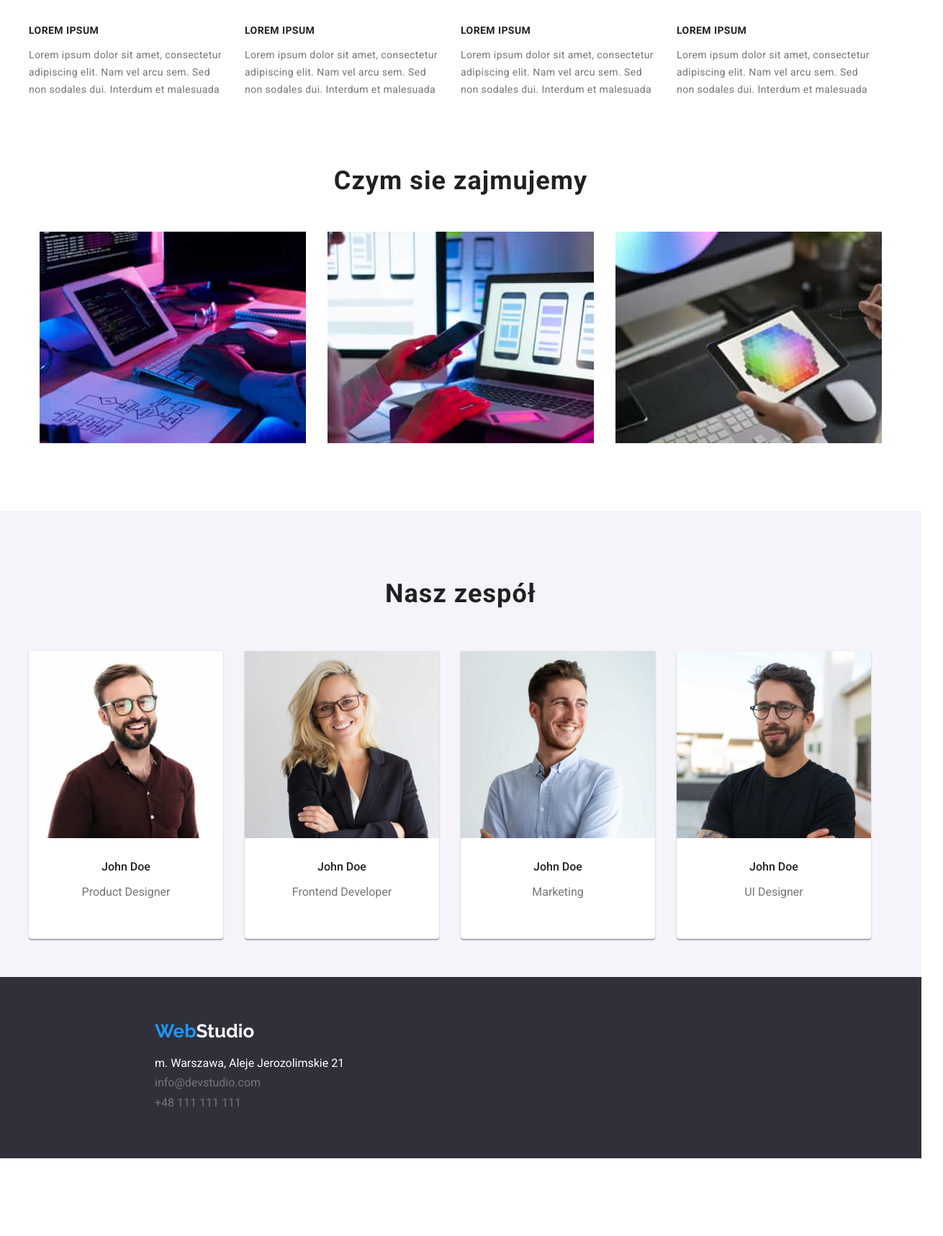
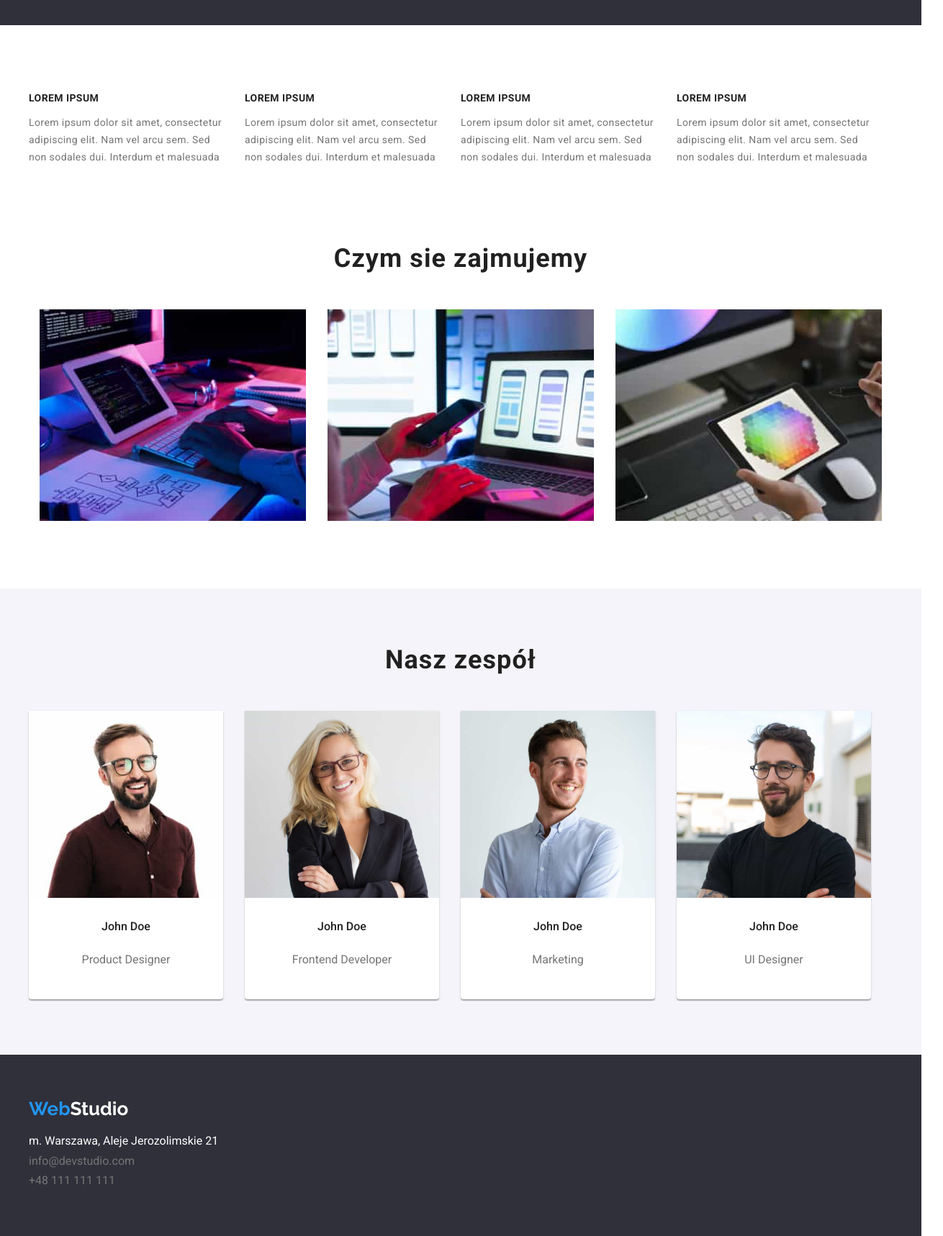
Before and after one commit to sebastianpawlik/goit-markup-hw-03, a plain HTML site: page index.html in a window 1280 px wide. Shown: the part 740-2458 px from the top of the page at 72% size, 1310 px wide, since content can reach past the window. Before the commit the page ends 2350 px from the top, so only its background shows below. Drawn offline with nearby package versions, Linux system fonts and the light colour scheme.

Commit message:
many changes acc. to Mentor instructions

```diff
--- a/CSS/style.css
+++ b/CSS/style.css
@@ -30,6 +30,7 @@ a {
 img {
     display: block;
 }
+
 /* stylowanie logo */
 .logo1 {
     font-family: 'Raleway';
@@ -51,10 +52,10 @@ img {
  }
 .container{
     display: flex;
-    max-width: 1600px;
+    max-width: 1200px;
     margin: 0 auto;
     }
-header{
+.header{
     display:flex;
     border-bottom: 1px solid #ECECEC;
     max-width:1600px;
@@ -65,12 +66,11 @@ header{
 .header .container{
     display: flex;
     width: 1200px;
+    height: 80px;
+    padding: 0 15px;
     margin: 0 auto;
-    height: 80px;
-    padding: 0 15 px;
     align-items: center;
     justify-content: left;
-
       }
 .navigation {
     display: flex;
@@ -122,7 +122,6 @@ header{
     line-height: 1.16;
     letter-spacing: 0.06em;
     text-align: center;
-    margin-top:200px;
     justify-content:center;}
 
 .index-button {
@@ -136,7 +135,6 @@ header{
     width: 200px;
     height: 50px;
     border-style: none;
-    margin-bottom: 200px;
     margin-top: 30px;
     box-shadow: 0px 4px 4px rgba(0, 0, 0, 0.15);
     justify-content:center;
@@ -144,25 +142,16 @@ header{
     }
 
 /* stylowanie bloków tekstowych w index */
-.container{
-    display: flex;
-    max-width: 1200px;
-    margin: 0 auto;
-    }
+
 .index-text-container{
     display: flex;
     justify-content: center;
-    margin-block: 94px;
     }
 .text-item{
-    width: 270px;
-    height: 101px;
     margin-right: 30px;
     }
 .text-block-header {
     display:flex;
-    width: 270px;
-    height: 16px;
     margin-bottom:10px;
     font-family: var(--font-family);
     font-style: normal;
@@ -176,8 +165,6 @@ header{
 }
 .text-block {
     display:flex;
-    width: 270px;
-    height: 75px;
     font-family: var(--font-family);
     font-style: normal;
     font-size: 14px;
@@ -207,11 +194,6 @@ header{
     display: flex;
     justify-content: center;
     margin-top:50px;
-    margin-bottom:94px;
-    margin-left:215px;
-    margin-right: 215px;
-    width: 1170px
-    height: 294px
     font-weight: 700;
     font-size: 36px;
     line-height: 1.17;
@@ -228,33 +210,27 @@ header{
         height: 648px;
         margin: 0 auto;
         align-items: center;
+        justify-content: center;
         background-color: var(--second-white);
         }
-
 .text-pictures-header2{
     display:flex:
-    width: 210px;
-    height: 42px;
     font-weight: 700;
     font-size: 36px;
     line-height: 1.17;
     letter-spacing: 0.03em;
-    margin-top: 94px;
     align-items:center;
     justify-content: center;
      }
 .pictures-team{
     display:flex;
-    width: 1200px;
-    height:368px;
     margin-top:50px;
-    margin-bottom:94px;
     align-items:center;
+    justify-content: center;
         }
 .single-picture {
     width:270px;
     margin-right:30px;
-    margin-top: 50px;
     background-color: var(--main-white);
     text-align: center;
     box-shadow: 0px 1px 3px rgba(0, 0, 0, 0.12), 0px 1px 1px rgba(0, 0, 0, 0.14),
@@ -279,36 +255,46 @@ header{
   }
 
 /* stylowanie footera */
-.footer-background{
+.footer-background {
+    display:flex;
+    max-width: 1600px;
+    height: 252px;
+    margin: 0 auto;
+    background: var(--background-grey);
+    justify-content: center;
+      }
+.footer-container{
+    display:flex;
+    width:1200px;
+    flex-direction: column;
+    align-items:flex-start
+}
+.footer-background-list {
     display:flex;
     flex-direction: column;
     justify-content: flex-start;
-    background: var(--background-grey);
-    max-width: 1600px;
-    height: 252px;
-    margin: 0 auto;
-    }
-.footer-background-list{
-    margin-left:215px;
     margin-top:20px;
     color:  var(--main-white);
     text-decoration: none;
     font-style: normal;
 }
 .footer-address {
+    display:flex;
     color:  var(--main-white);
     font-style: normal;
       }
 .index-footer-mail {
+    display:flex;
     color: var(--main-silver);
     font-style: normal;
     margin-top: 9px;
 }
 .footer-phone {
+    display:flex;
     color: var(--main-silver);
     font-style: normal;
     margin-top: 9px;
-    padding-bottom: 60px;
+
 }
 .portfolio-footer-mail {
      color: var(--main-silver);
@@ -316,8 +302,7 @@ header{
      font-style: normal;
        }
 .footer-logo{
-    margin-left:215px;
-    padding-top:60px;
+    margin-top:60px;
     text-decoration: none;
 }
  .logo2foot {
@@ -404,6 +389,11 @@ body {
     flex-direction:column;
     width:1200px;
     margin: 0 auto;
+    /* padding-bottom: 94px; */
+}
+.section{
+    background-color: var(--main-white);
+    margin-top:94px;
 }
 .portfolio-buttons{
     display: flex;
@@ -413,8 +403,7 @@ body {
     max-width: 1200px;
     width: 100%;
     gap: 8px;
-    margin-top: 94px;
-    margin-bottom: 50px;
+    margin-bottom: 34px;
 }
 .button {
     font-family: var(--font-family);
@@ -436,26 +425,23 @@ body {
     border-color: var(--main-blue);
     cursor: pointer;
      }
- .button:not(:last-child){
-    /* margin-right: 8px; */
-}
+
 .portfolio-pic{
     display: flex;
-    flex-direction: row;
     flex-wrap: wrap;
     align-items: center;
-    max-width: 1200px;
     gap: 30px;
-    margin-bottom: 94px;
     }
 figure{
     margin: 0;
+
 }
 figcaption{
-    width:370px;
-    height:110px;
+    display:flex;
+    flex-direction: column;
     }
 .pic-item {
+    display:flex;
     flex-basis: calc((100% - (370px*3)) / 3);
    }
 .pic-item figcaption {
@@ -463,18 +449,10 @@ figcaption{
     border-color: var( --second-white)
 }
 .h3-pic-item{
-    display:flex;
     margin-top:20px;
     margin-left:24px;
-    width:322px;
-    height:36px;
-    align-items:center;
   }
 .p-pic-item{
-    display:flex;
-    width:322px;
-    height:30px;
     margin-top:4px;
     margin-left:24px;
-    align-items:center;
     }
--- a/index.html
+++ b/index.html
@@ -17,7 +17,8 @@
 
 </head>
 <body>
-    <header class="header">
+    <header>
+        <section class="header section">
         <div class="container">
             <a href="index.html" class="navigation-logo"><span class="logo1">Web</span><span class="logo2">Studio</span></a>
             <nav class="navigation">
@@ -32,6 +33,7 @@
                 <li class="navigation-contacts"><a class="phone link" href="tel:+48111111111">+48 111 111 111</a></li>
             </ul>
         </div>
+        </section>
 </header>
 <main>
     <section>
@@ -40,7 +42,7 @@
             <button class="index-button" type="button">Zamów usługę</button>
         </div>
     </section>
-<section>
+    <section class="section">
         <div class="container">
             <ul class="bullets index-text-container">
                 <li class="text-item">
@@ -78,7 +80,7 @@
         </ul>
     </div>
 </section>
-<section>
+<section class="section">
     <div class="whatwedo-container container">
         <h2 class="text-pictures-header1">Czym sie zajmujemy</h2>
         <ul class="bullets pictures-whatwedo">
@@ -94,8 +96,8 @@
         </ul>
     </div>
 </section>
-<section>
-    <div class="team-container">
+<section class="section">
+    <div class="team-container container">
         <h2 class="text-pictures-header2">Nasz zespół</h2>
         <ul class="bullets pictures-team">
             <li class="picture-team">
@@ -147,14 +149,16 @@
 </section>
 </main>
 <footer>
-    <div class="footer-background">
+    <section class="footer-background">
+    <div class="footer-container">
         <a href="index.html" class="footer-logo"><span class="logo1">Web</span><span class="logo2foot">Studio</span></a>
-        <ul class="bullets footer-background-list">
+        <ul class="bullets footer-background-list ">
             <li><address class="footer-address">m. Warszawa, Aleje Jerozolimskie 21</address></li>
             <li><address class="index-footer-mail">info@devstudio.com</address></li>
             <li><address class="footer-phone">+48 111 111 111</address></li>
         </ul>
     </div>
+    </section>
 </footer>
 </body>
 </html>
```
Also changed, not shown: portfolio.html (+11 -5 lines). Lines whose indentation alone changed are shown as unchanged.
